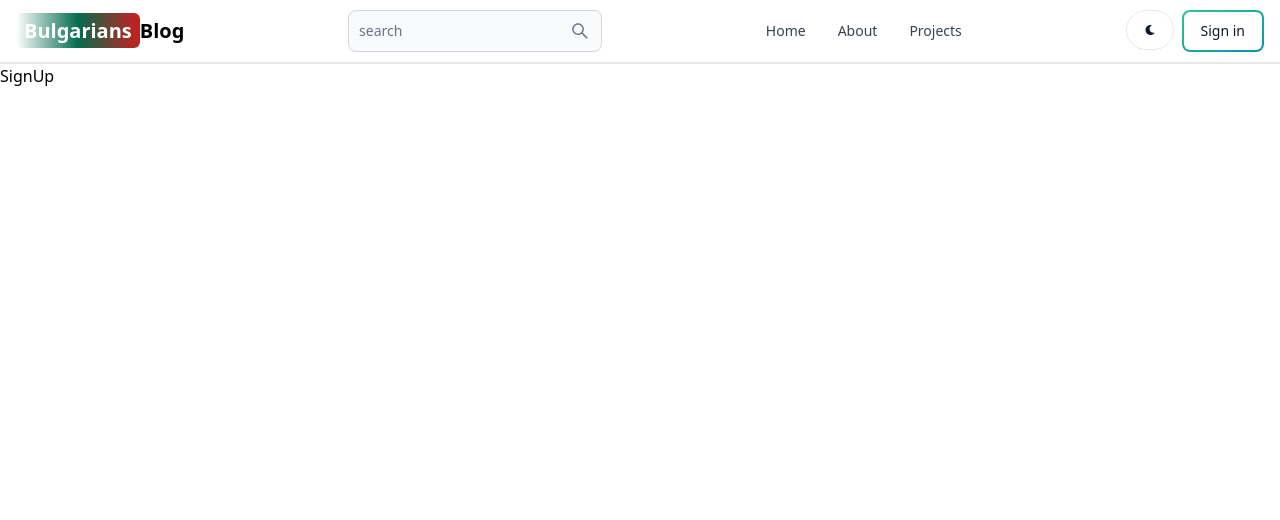
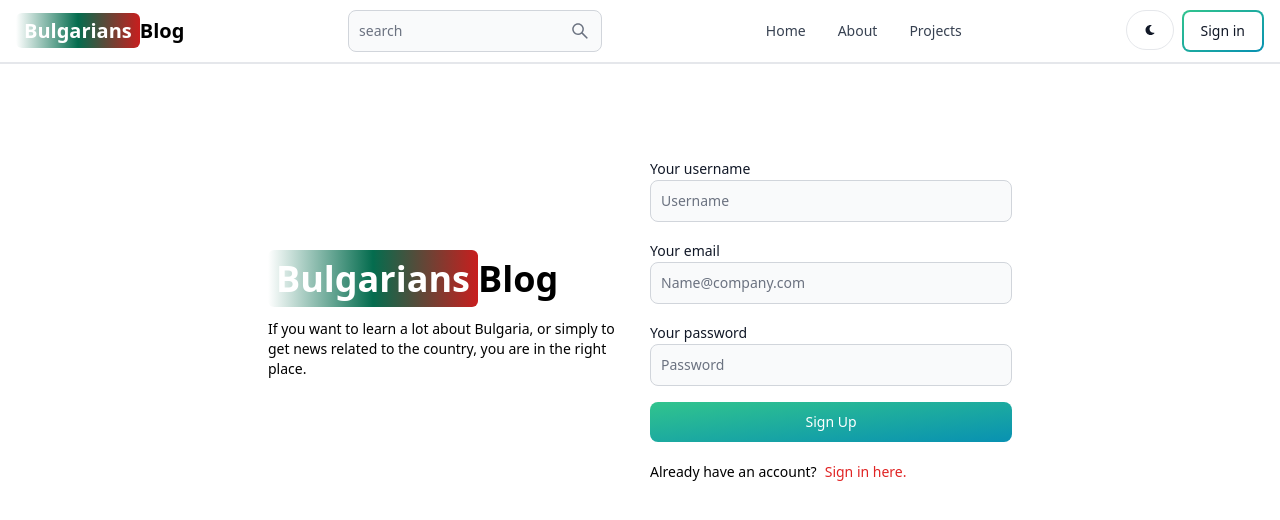
Before and after one commit to Krasimir-Hristov/TheBlog, a React (Vite) app in the folder client/: page /sign-up in a window 1280 px wide. Shown: the top 520 px of the page. Built offline with nearby package versions, Linux system fonts and the light colour scheme.

Commit message:
complete sign up page UI

```diff
--- a/client/src/pages/SignUp.tsx
+++ b/client/src/pages/SignUp.tsx
@@ -1,5 +1,54 @@
+import { Button, Label, TextInput } from 'flowbite-react';
+import { Link } from 'react-router-dom';
+
 const SignUp = () => {
-  return <div>SignUp</div>;
+  return (
+    <div className='min-h-screen mt-20'>
+      <div className='flex p-3 max-w-3xl mx-auto flex-col md:flex-row md:items-center gap-5'>
+        <div className='flex-1'>
+          <Link to='/' className='font-bold dark:text-white text-4xl'>
+            <span className='bg-gradient-to-r font-bold   from-white via-green-700 to-red-700 text-white px-2 py-1 rounded-md'>
+              Bulgarians
+            </span>
+            Blog
+          </Link>
+          <p className='text-sm mt-5'>
+            If you want to learn a lot about Bulgaria, or simply to get news
+            related to the country, you are in the right place.
+          </p>
+        </div>
+        <div className='flex-1'>
+          <form className='flex flex-col gap-4'>
+            <div>
+              <Label value='Your username' />
+              <TextInput type='text' placeholder='Username' id='username' />
+            </div>
+            <div>
+              <Label value='Your email' />
+              <TextInput
+                type='text'
+                placeholder='Name@company.com'
+                id='email'
+              />
+            </div>
+            <div>
+              <Label value='Your password' />
+              <TextInput type='text' placeholder='Password' id='password' />
+            </div>
+            <Button gradientDuoTone='greenToBlue' type='submit'>
+              Sign Up
+            </Button>
+          </form>
+          <div className='flex gap-2 text-sm mt-5'>
+            <span>Already have an account?</span>
+            <Link to='/sign-in' className='text-red-600'>
+              Sign in here.
+            </Link>
+          </div>
+        </div>
+      </div>
+    </div>
+  );
 };
 
 export default SignUp;
```
